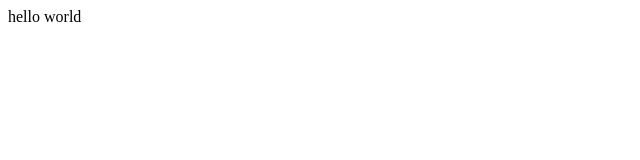
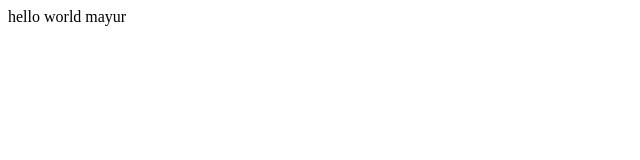
Before and after one commit to Mayurkenjale/demo-1, a plain HTML site: page index.html in a window 1280 px wide. Shown: the full height of the page, 0-640 px from the left. Drawn offline with Linux system fonts and the light colour scheme.

Commit message:
add some new msg

```diff
--- a/index.html
+++ b/index.html
@@ -1 +1 @@
-<p>hello world</p>
+<p>hello world mayur</p>
```
